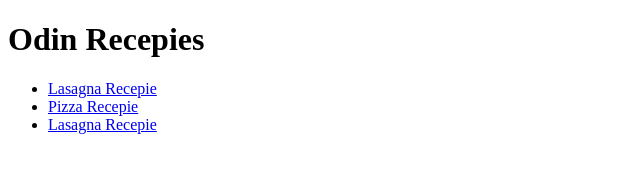
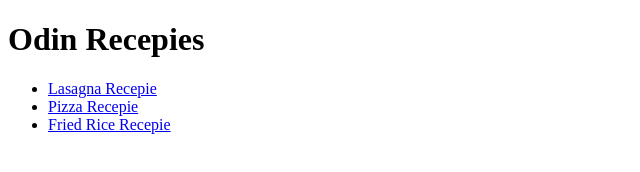
Before and after one commit to sachin-gautam/odin-recepie, a plain HTML site: page index.html in a window 1280 px wide. Shown: the full height of the page, 0-640 px from the left. Drawn offline with Linux system fonts and the light colour scheme.

Commit message:
Corrected one anchor tag for fried rice

```diff
--- a/index.html
+++ b/index.html
@@ -10,7 +10,7 @@
     <ul>
         <li><a href="recepies/lasagna.html">Lasagna Recepie</a></li>
         <li><a href="recepies/pizza.html">Pizza Recepie</a></li>
-        <li><a href="recepies/fried-rice.html">Lasagna Recepie</a></li>
+        <li><a href="recepies/fried-rice.html">Fried Rice Recepie</a></li>
     </ul>
 </body>
 </html>
```
